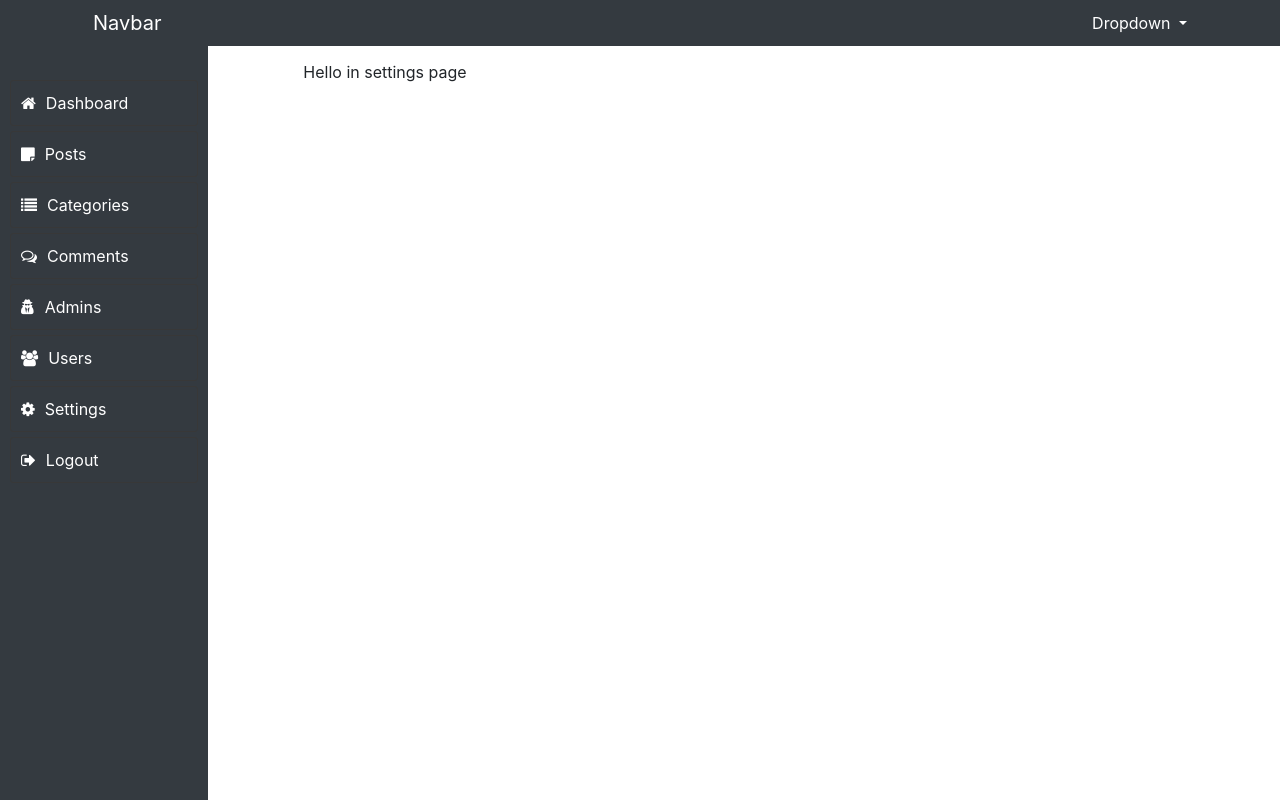
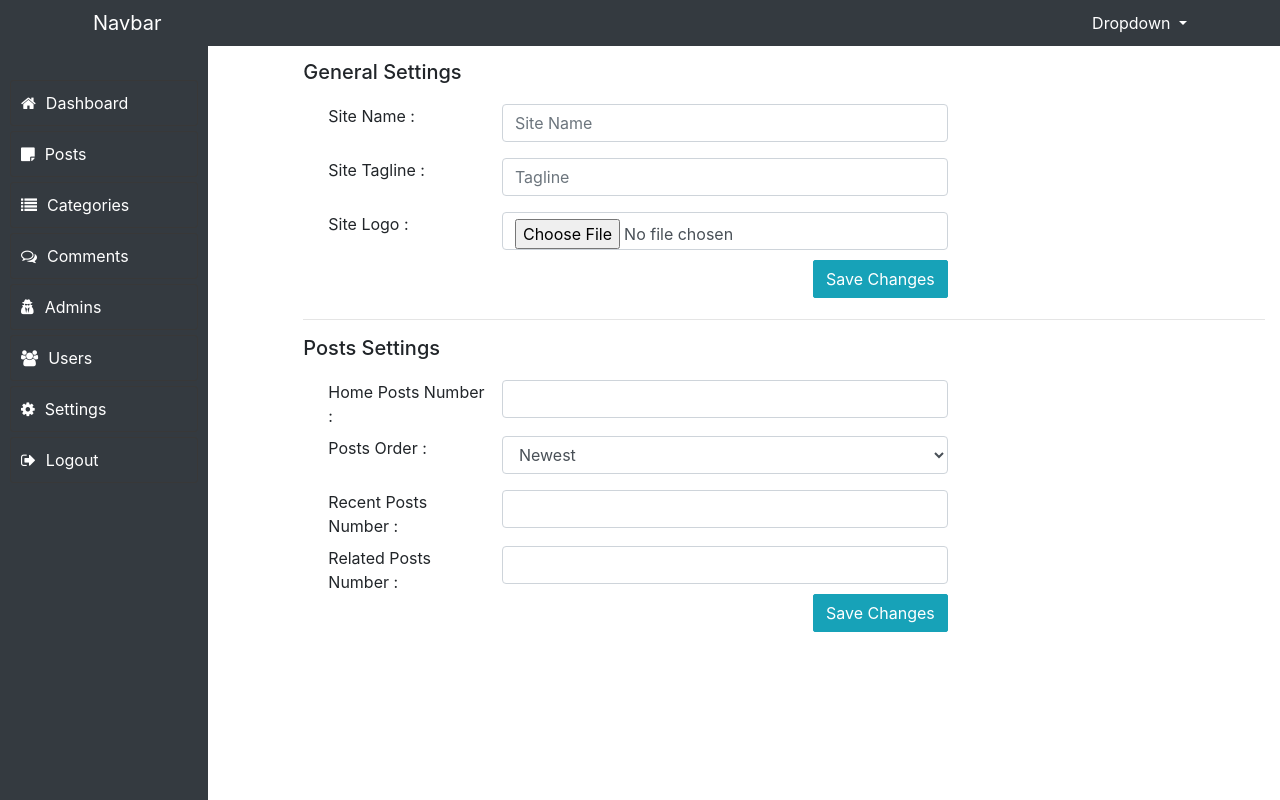
Before and after one commit to Dream-Team-Pro/badrblog, a PHP site: page /admin/settings.php in a window 1280 px wide. Run offline with PHP 8.4, Linux system fonts and the light colour scheme; data that the repository does not hold is empty.

Commit message:
Build Settings Page

```diff
--- a/admin/inc/functions.php
+++ b/admin/inc/functions.php
@@ -320,9 +320,14 @@ include "connect.php";
     }
 }
 
-function get_post_comments($approve, $id) {
+function get_post_comments($approve, $id = "") {
     include "connect.php";
-    $sql = "SELECT * FROM comments WHERE approve = $approve AND post_id = $id";
+    $sql = "";
+    if(empty($id)) {
+        $sql = "SELECT * FROM comments WHERE approve = $approve";
+    } else {
+        $sql = "SELECT * FROM comments WHERE approve = $approve AND post_id = $id";
+    }
     try {
         $result = $con->prepare($sql);
         $result->execute();
--- a/admin/inc/sidebar.php
+++ b/admin/inc/sidebar.php
@@ -3,7 +3,11 @@
     <li><a href="index.php"><i class="fa fa-home"></i>Dashboard</a></li>
     <li><a href="posts.php"><i class="fa fa-sticky-note"></i>Posts</a></li>
     <li><a href="categories.php"><i class="fa fa-list"></i>Categories</a></li>
-    <li><a href="comments.php"><i class="fa fa-comments-o"></i>Comments</a></li>
+    <li><a href="comments.php"><i class="fa fa-comments-o"></i>Comments
+        <?php if(get_post_comments(0)) {
+            echo "<span style='float:right;' class='badge badge-warning'>". get_post_comments(0) ."</span>";
+        }  ?>
+    </a></li>
     <li><a href="admins.php"><i class="fa fa-user-secret"></i>Admins</a></li>
     <li><a href="users.php"><i class="fa fa-users"></i>Users</a></li>
     <li><a href="settings.php"><i class="fa fa-gear"></i>Settings</a></li>
--- a/admin/posts.php
+++ b/admin/posts.php
@@ -4,6 +4,7 @@
     include "inc/navbar.php";
     include "inc/functions.php";
 ?>
+
     <!-- Start Sidebar Section -->
     <div class="container-fluid">
         <div class="row">
--- a/admin/resources/css/style.css
+++ b/admin/resources/css/style.css
@@ -204,3 +204,21 @@ div.reset-password-form {
 div.reset-password-form input[name="submitcode"] {
     margin-top: 10px;
 }
+
+/* Settings Style */
+.settings h5 {
+    margin-bottom: 20px;
+}
+.settings .col-sm-2{
+    padding-right: 0px;
+}
+.settings .general-settings form,
+.settings .posts-settings form {
+    margin-left: 40px;
+}
+.settings .general-settings form input[type="submit"],
+.settings .posts-settings form input[type="submit"] {
+    margin-top: 10px;
+    margin-bottom: 5px;
+    border-radius: 2px;
+}
--- a/admin/settings.php
+++ b/admin/settings.php
@@ -1,6 +1,8 @@
 <?php
+    $page_title = "Settings Page";
     include "inc/header.php";
     include "inc/navbar.php";
+    include "inc/functions.php";
 ?>
     <!-- Start Sidebar Section -->
     <div class="container-fluid">
@@ -9,7 +11,95 @@
                 <?php include "inc/sidebar.php"; ?>
             </div>
             <div class="col-sm-10">
-                Hello in settings page
+                <div class="settings">
+                    <div class="general-settings">
+                        <h5>General Settings</h5>
+                        <form action="settings.php" method="POST" enctype="multipart/form-data">
+                            <div class="row">
+                                <div class="col-sm-2">
+                                    <label for="">Site Name :</label>
+                                </div>
+                                <div class="col-sm-6">
+                                    <div class="form-group">
+                                        <input type="text" name="name" class="form-control" placeholder="Site Name" required autocomplete="off">
+                                    </div>
+                                </div>
+                            </div>
+                            <div class="row">
+                                <div class="col-sm-2">
+                                    <label for="">Site Tagline :</label>
+                                </div>
+                                <div class="col-sm-6">
+                                    <div class="form-group">
+                                        <input type="text" name="tagline" class="form-control" placeholder="Tagline" required autocomplete="off">
+                                    </div>
+                                </div>
+                            </div>
+                            <div class="row">
+                                <div class="col-sm-2">
+                                    <label for="">Site Logo :</label>
+                                </div>
+                                <div class="col-sm-6">
+                                    <div class="form-group">
+                                        <input type="file" name="logo" class="form-control">
+                                        <input style="float:right;" type="submit" name="save-general" class="btn btn-info" value="Save Changes">
+                                    </div>
+                                </div>
+                            </div>
+                        </form>
+                    </div>
+                    <hr>
+                    <div class="posts-settings">
+                        <h5>Posts Settings</h5>
+                        <form action="settings.php" method="POST">
+                            <div class="row">
+                                <div class="col-sm-2">
+                                    <label for="">Home Posts Number :</label>
+                                </div>
+                                <div class="col-sm-6">
+                                    <div class="form-group">
+                                        <input min="2" max="20" type="number" name="hpn" class="form-control">
+                                    </div>
+                                </div>
+                            </div>
+                            <div class="row">
+                                <div class="col-sm-2">
+                                    <label for="">Posts Order :</label>
+                                </div>
+                                <div class="col-sm-6">
+                                    <div class="form-group">
+                                        <select name="posts_order" class="form-control">
+                                            <option value="newest">Newest</option>
+                                            <option value="oldest">Oldest</option>
+                                        </select>
+                                    </div>
+                                </div>
+                            </div>
+                            <div class="row">
+                                <div class="col-sm-2">
+                                    <label for="">Recent Posts Number :</label>
+                                </div>
+                                <div class="col-sm-6">
+                                    <div class="form-group">
+                                        <input min="2" max="10" type="number" name="rpn" class="form-control">
+                                    </div>
+                                </div>
+                            </div>
+                            <div class="row">
+                                <div class="col-sm-2">
+                                    <label for="">Related Posts Number :</label>
+                                </div>
+                                <div class="col-sm-6">
+                                    <div class="form-group">
+                                        <input min="1" max="3" type="number" name="relatedpn" class="form-control">
+                                        <input style="float:right;" type="submit" name="save-general" class="btn btn-info" value="Save Changes">
+                                    </div>
+                                </div>
+                            </div>
+                        </form>
+                    </div>
+                    </div>
+                </div>
             </div>
         </div>
     </div>
```
